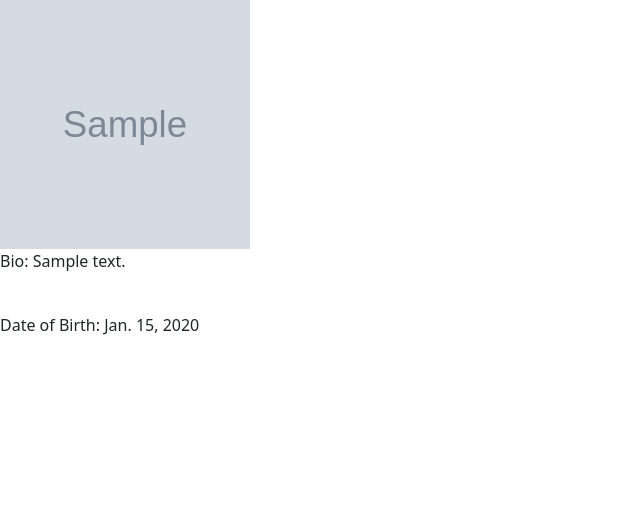
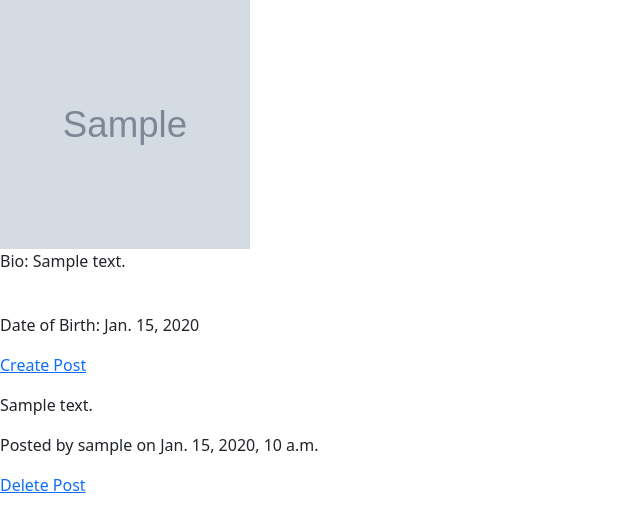
Before and after one commit to avlanty/friends, a Django app: page /profile/ in a window 1280 px wide. Shown: the part 177-709 px from the top of the page, without its empty margins (0-640 px from the left). Run offline with Django 5.2, Linux system fonts and the light colour scheme; a user stored in the database is signed in; tables that the repository leaves empty hold one stand-in row (values such as "Sample post"); grey boxes marked "Sample" are stand-in pictures.

Commit message:
users can delete posts

```diff
--- a/backend/core/templates/core/home.html
+++ b/backend/core/templates/core/home.html
@@ -7,5 +7,8 @@
     {% for post in posts %}
         <p>{{ post.content }}</p>
         <p>Posted by {{ post.user.username }} on {{ post.created_at }}</p>
+        {% if user == post.user %}
+            <a href="{% url 'deletepost' post.id %}">Delete Post</a>
+        {% endif %}
     {% endfor %}
 {% endblock %}
--- a/backend/posts/urls.py
+++ b/backend/posts/urls.py
@@ -3,4 +3,5 @@ from . import views
 
 urlpatterns = [
     path('create/', views.create_post, name="createpost"),
+    path('delete/<int:post_id>/', views.delete_post, name="deletepost"),
 ]
--- a/backend/users/templates/users/profile.html
+++ b/backend/users/templates/users/profile.html
@@ -8,4 +8,12 @@
     <p>Bio: {{ user.profile.bio }}</p>
     <br>
     <p>Date of Birth: {{ user.profile.date_of_birth }}</p>
+    <p><a href="{% url 'createpost' %}">Create Post</a></p>
+    {% for post in posts %}
+        {% if user == post.user %}
+            <p>{{ post.content }}</p>
+            <p>Posted by {{ post.user.username }} on {{ post.created_at }}</p>
+            <a href="{% url 'deletepost' post.id %}">Delete Post</a>
+        {% endif %}
+    {% endfor %}
 {% endblock %}
--- a/backend/users/views.py
+++ b/backend/users/views.py
@@ -6,6 +6,7 @@ from django.shortcuts import render, redirect
 from django.db import IntegrityError
 from django.contrib import messages
 from .models import Member
+from posts.models import Post, Comment, Like
 
 # Create your views here.
 def home(request):
@@ -70,7 +71,7 @@ def sign_out(request):
 
 @login_required(login_url='signin')
 def profile(request):
-    return render(request, "users/profile.html")
+    return render(request, "users/profile.html", {'posts': Post.objects.filter(user = request.user)})
 
 
 @login_required(login_url='signin')
```
Also changed, not shown: backend/posts/views.py (+13 -0 lines).
